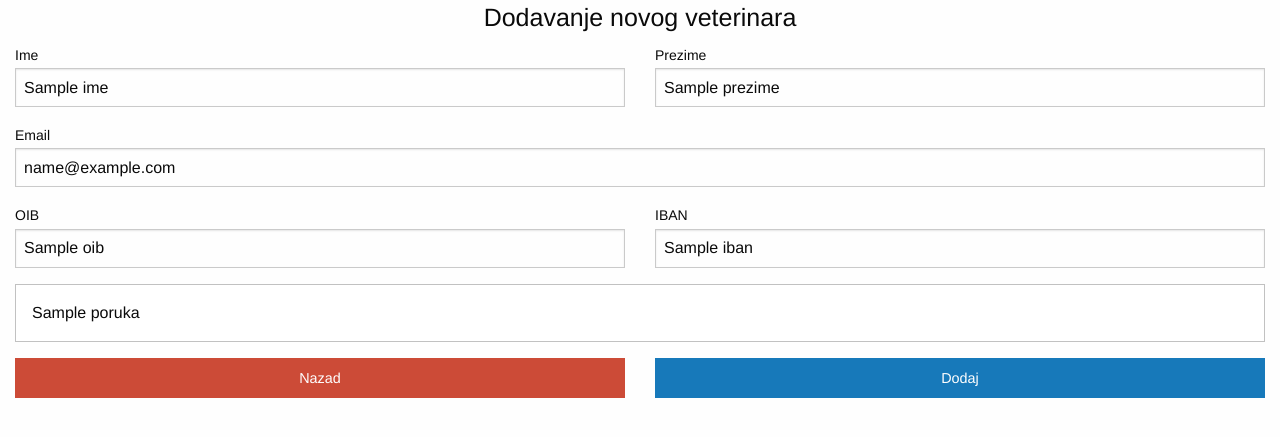
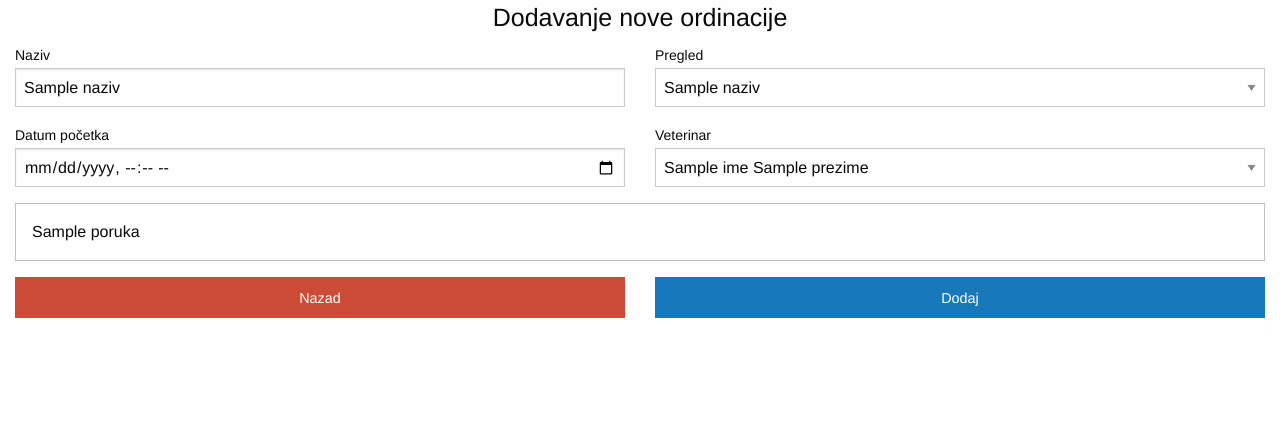
Before and after one commit to KingCro86/veterina, a PHP site: template app/view/privatno/ordinacija/novo.phtml in a window 1280 px wide. Shown: the top 437 px of the page. Run offline with PHP 8.4, Linux system fonts and the light colour scheme; the template is opened without the code that fills it: most values are stand-ins (such as "Sample title", 1, 10 or a date in 2020); data that the repository does not hold is empty.

Commit message:
Dovršeno kreiranje nove ordinacije i brisanje

```diff
--- a/app/view/privatno/ordinacija/novo.phtml
+++ b/app/view/privatno/ordinacija/novo.phtml
@@ -1,41 +1,53 @@
 <form class="log-in-form"
-    action="<?=App::config('url')?>veterinar/novo"
+action="<?=App::config('url')?>ordinacija/novo"
     method="POST">
-  <h4 class="text-center">Dodavanje novog veterinara</h4>
+    <h4 class="text-center">Dodavanje nove ordinacije</h4>
 
 
 
   <div class="grid-x grid-padding-x">
     <div class="cell large-6">
-        <label>Ime
-          <input type="text" name="ime" value="<?=$entitet->ime?>">
+    <label>Naziv
+          <input type="text" name="naziv" value="<?=$entitet->naziv?>">
         </label>
       </div>
     <div class="cell large-6">
-      <label>Prezime
-        <input type="text"  name="prezime" value="<?=$entitet->prezime?>">
-      </label>
-    </div>
-  </div>
-
-  <div class="grid-x grid-padding-x">
-    <div class="cell">
-      <label>Email
-        <input type="email" name="email" value="<?=$entitet->email?>">
+    <label>Pregled
+        <select name="pregled">
+          <?php foreach($pregledi as $pregled): ?>
+            <option <?php
+              if($entitet->pregled==$pregled->sifra){
+                echo ' selected="selected" ';
+              }
+              ?> value="<?=$pregled->sifra ?>"><?=$pregled->naziv ?></option>
+          <?php endforeach; ?>
+        </select>
       </label>
     </div>
   </div>
 
 
+
+
   <div class="grid-x grid-padding-x">
     <div class="cell large-6">
-      <label>OIB
-        <input type="text" name="oib" value="<?=$entitet->oib?>">
+    <label>Datum početka
+      <input type="datetime-local"
+       name="datumpocetka" value="<?=$entitet->datumpocetka; ?>">
       </label>
     </div>
     <div class="cell large-6">
-      <label>IBAN
-        <input type="text"  name="iban" value="<?=$entitet->iban?>">
+
+      <label>Veterinar
+      <select name="veterinar">
+          <?php foreach($veterinari as $veterinar): ?>
+            <option <?php
+              if($entitet->veterinar==$veterinar->sifra){
+                echo ' selected="selected" ';
+              }
+              ?> value="<?=$veterinar->sifra ?>"><?=$veterinar->ime . ' ' . $veterinar->prezime; ?></option>
+          <?php endforeach; ?>
+        </select>
       </label>
     </div>
   </div>
@@ -53,7 +65,7 @@
 <div class="grid-x grid-padding-x">
   <div class="cell small-6 medium-6 large-6">
     <a class="alert button expanded"
-        href="<?=App::config('url')?>veterinar/index">Nazad</a>
+    href="<?=App::config('url')?>ordinacija/index">Nazad</a>
   </div>
   <div class="cell small-6 medium-6 large-6">
     <input type="submit" class="button expanded" value="Dodaj"></input>
```
Also changed, not shown: app/controller/OrdinacijaController.php (+41 -2 lines).
